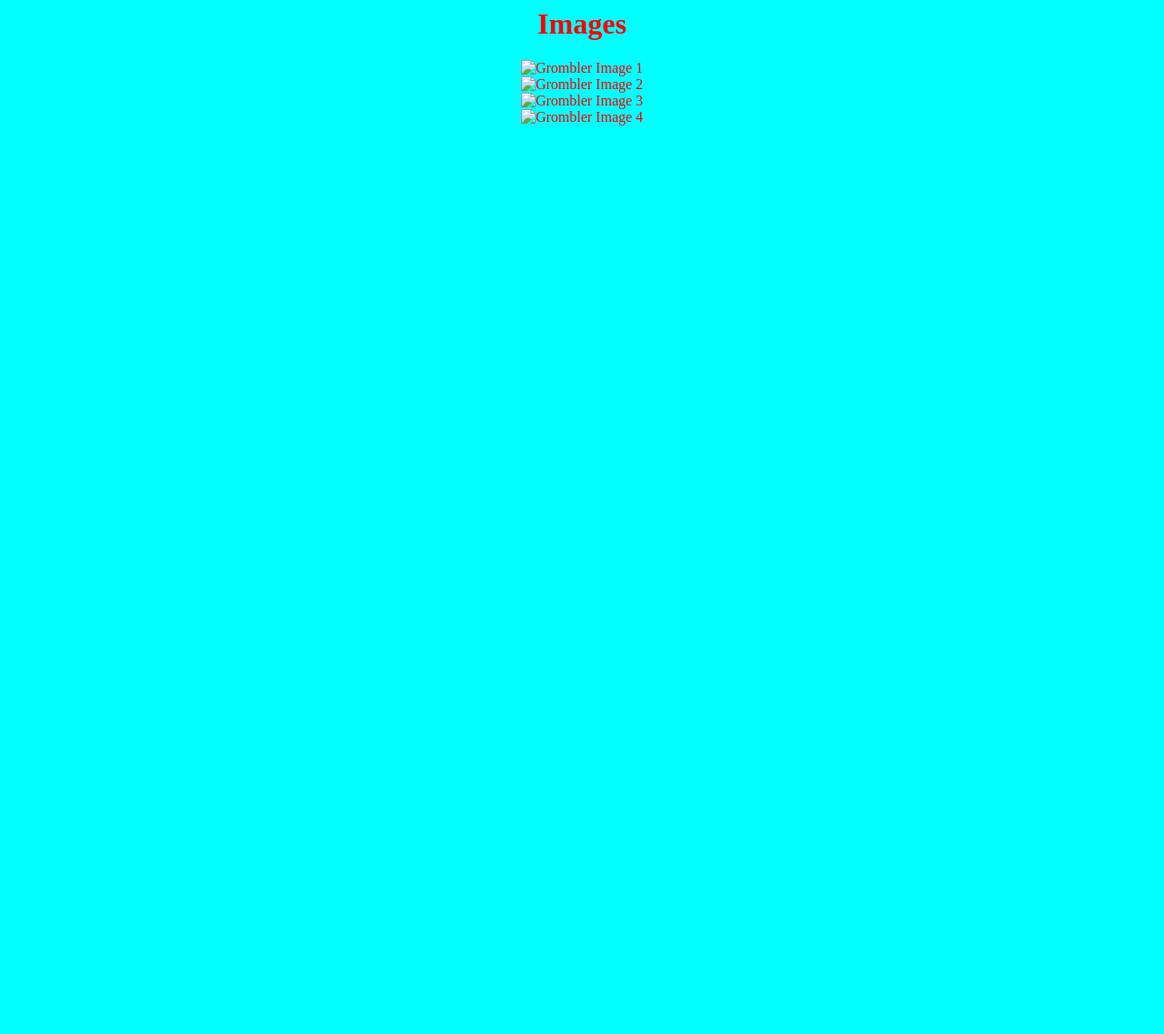
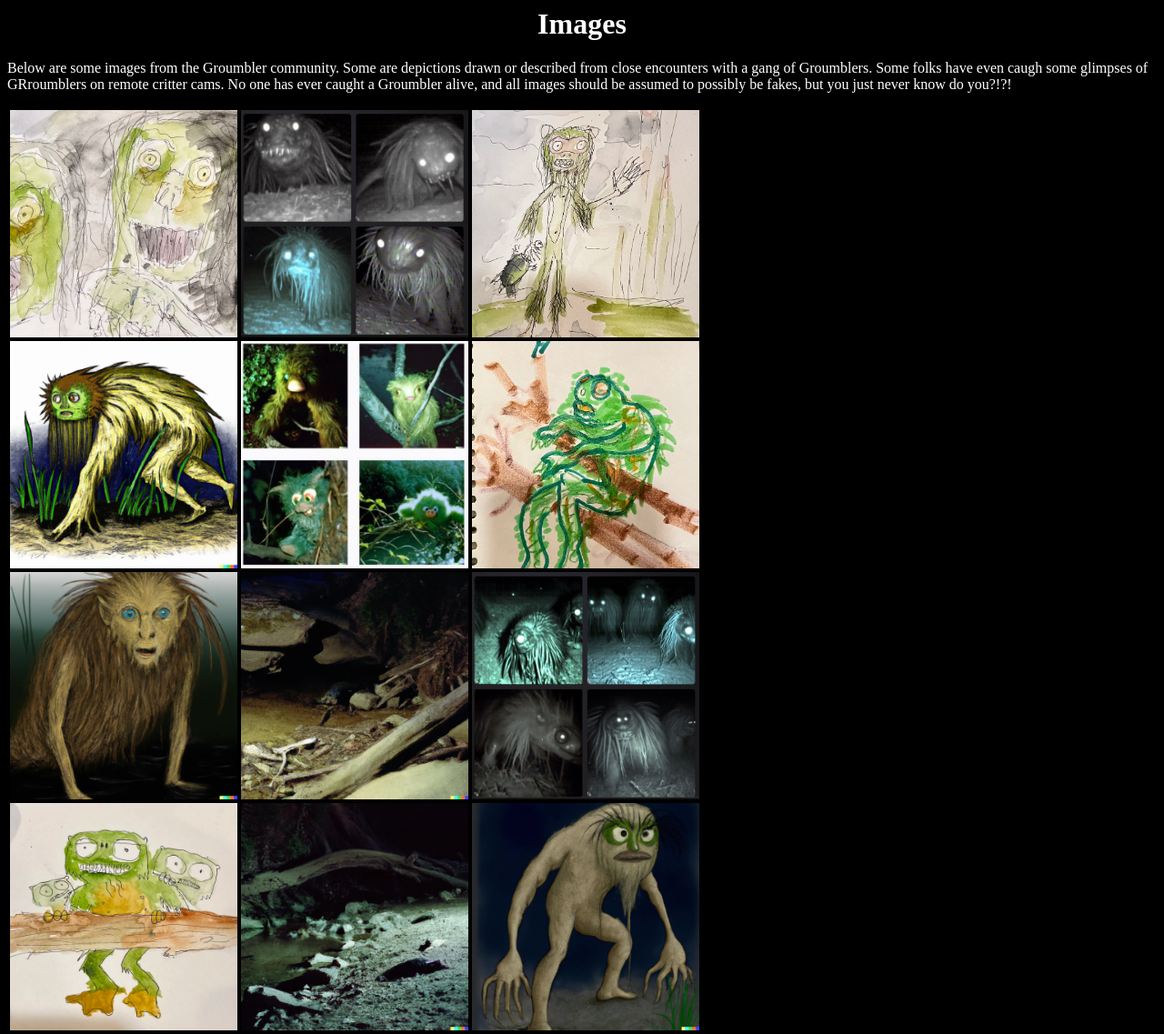
Before and after one commit to futurethang/groumblersden, a plain HTML site: page images.html in a window 1280 px wide. Shown: the whole page at 91% size. Before the commit the page ends 800 px from the top, so only its background shows below. Drawn offline with Linux system fonts and the light colour scheme.

Commit message:
add images

```diff
--- a/images.html
+++ b/images.html
@@ -1,9 +1,83 @@
-<body bgcolor="#00FFFF" text="#FF0000">
+<style>
+    body {
+        background-color: black;
+        color: white;
+    }
+    td {
+        width: 250px;
+        height: 250px;
+    }
+    td img {
+        width: 100%;
+        height: 100%;
+        object-fit: cover;
+    }
+    #modal {
+        display: none;
+        position: fixed;
+        z-index: 1;
+        left: 0;
+        top: 0;
+        width: 100%;
+        height: 100%;
+        overflow: auto;
+        background-color: rgba(0, 0, 0, 0.9);
+    }
+
+    #modal-content {
+        margin: 15% auto;
+        padding: 20px;
+        width: 80%;
+        max-width: 600px;
+    }
+
+    #modal img {
+        width: 100%;
+    }
+</style>
+
+<body>
     <h1 align="center">Images</h1>
-    <p align="center">
-        <img src="grombler1.jpg" alt="Grombler Image 1"><br>
-        <img src="grombler2.jpg" alt="Grombler Image 2"><br>
-        <img src="grombler3.jpg" alt="Grombler Image 3"><br>
-        <img src="grombler4.jpg" alt="Grombler Image 4"><br>
-    </p>
+    <p>Below are some images from the Groumbler community. Some are depictions drawn or described from close encounters with a gang of Groumblers. Some folks have even caugh some glimpses of GRroumblers on remote critter cams. No one has ever caught a Groumbler alive, and all images should be assumed to possibly be fakes, but you just never know do you?!?!</p>
+    <table>
+        <tr>
+            <td><img src="images/gromb-draw2.webp" onclick="openModal('images/gromb-draw2.webp')"></td>
+            <td><img src="images/critter-cam3.webp" onclick="openModal('images/critter-cam3.webp')"></td>
+            <td><img src="images/gromb-draw4.webp" onclick="openModal('images/gromb-draw4.webp')"></td>
+        </tr>
+        <tr>
+            <td><img src="images/gromb-draw6.webp" onclick="openModal('images/gromb-draw6.webp')"></td>
+            <td><img src="images/critter-cam1.webp" onclick="openModal('images/critter-cam1.webp')"></td>
+            <td><img src="images/gromb-draw3.webp" onclick="openModal('images/gromb-draw3.webp')"></td>
+        </tr>
+        <tr>
+            <td><img src="images/gromb-draw7.webp" onclick="openModal('images/gromb-draw7.webp')"></td>
+            <td><img src="images/bank2.webp" onclick="openModal('images/bank2.webp')"></td>
+            <td><img src="images/critter-cam2.webp" onclick="openModal('images/critter-cam2.webp')"></td>
+        </tr>
+        <tr>
+            <td><img src="images/gromb-draw1.webp" onclick="openModal('images/gromb-draw1.webp')"></td>
+            <td><img src="images/bank1.webp" onclick="openModal('images/bank1.webp')"></td>
+            <td><img src="images/gromb-draw5.webp" onclick="openModal('images/gromb-draw5.webp')"></td>
+        </tr>
+        <!-- Repeat the above row for the remaining rows -->
+    </table>
+
+    <div id="modal">
+        <span id="close" onclick="closeModal()">&times;</span>
+        <div id="modal-content">
+            <img id="modal-img">
+        </div>
+    </div>
+
+    <script>
+        function openModal(src) {
+            document.getElementById('modal').style.display = "block";
+            document.getElementById('modal-img').src = src;
+        }
+
+        function closeModal() {
+            document.getElementById('modal').style.display = "none";
+        }
+    </script>
 </body>
```
Also changed, not shown: images/bank1.webp (added), images/bank2.webp (added), images/bank3.webp (added), images/bank4.webp (added), images/critter-cam1.webp (added), images/critter-cam2.webp (added), images/critter-cam3.webp (added), images/gromb-draw1.webp (added), images/gromb-draw2.webp (added), images/gromb-draw3.webp (added), images/gromb-draw4.webp (added), images/gromb-draw5.webp (added), images/gromb-draw6.webp (added), images/gromb-draw7.webp (added), 2 more files, 2 other files.
